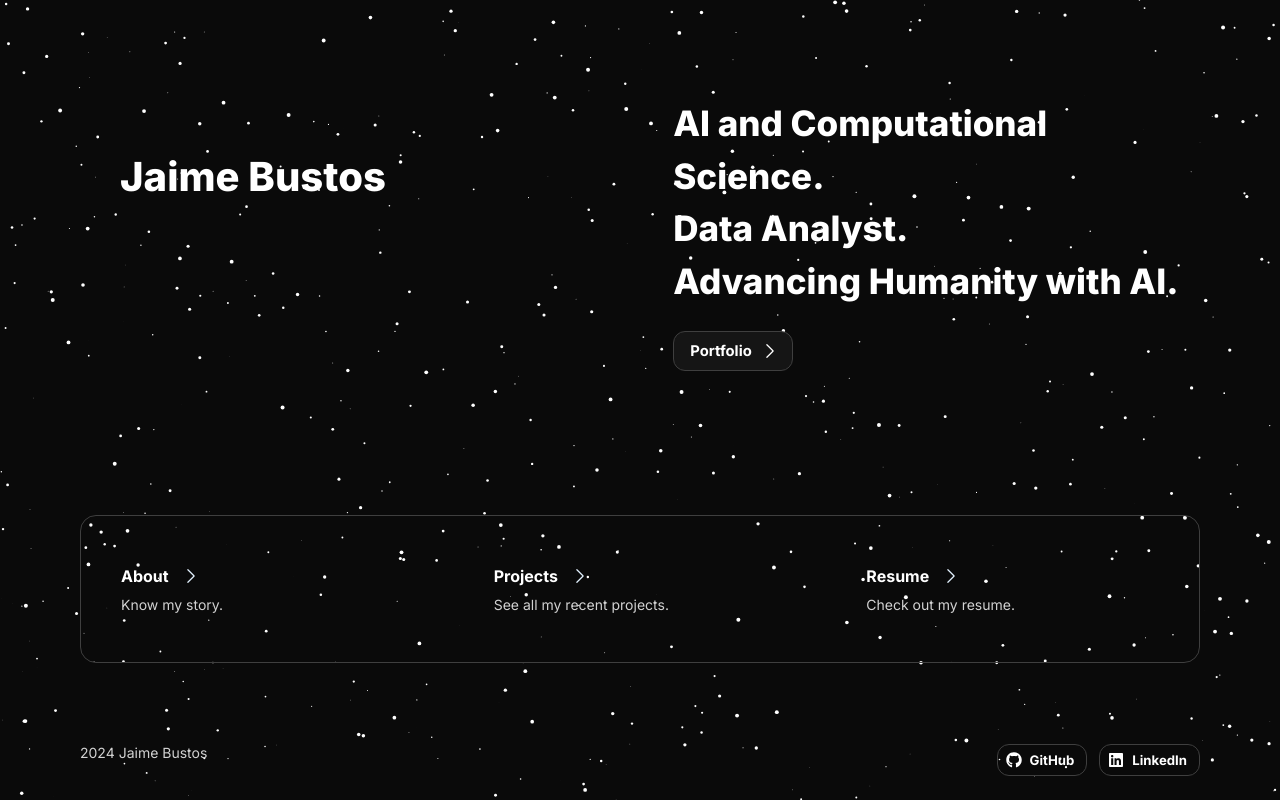
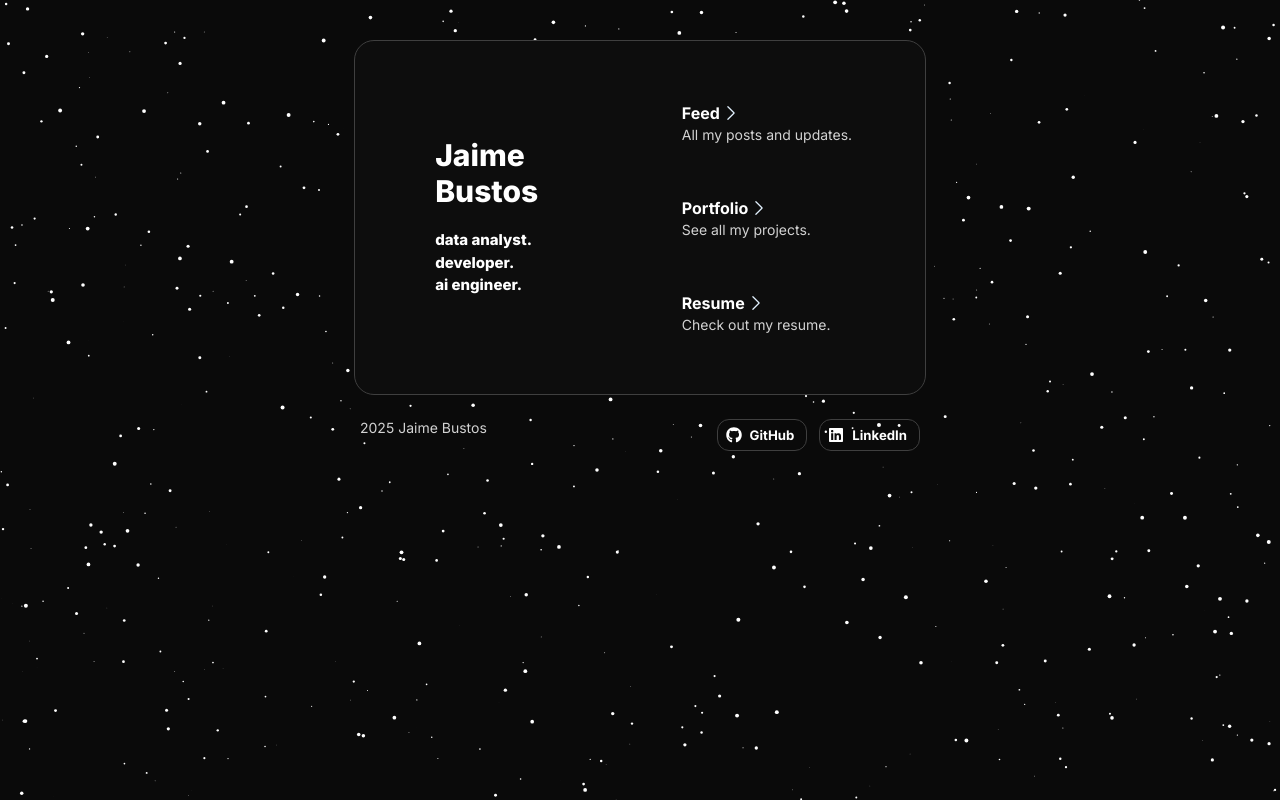
Before and after one commit to jaime-bustos/landing-page, a Next.js app: page / in a window 1280 px wide. Built offline with nearby package versions, Linux system fonts and the light colour scheme.

Commit message:
major updates to layout and structure

```diff
--- a/src/app/page.tsx
+++ b/src/app/page.tsx
@@ -2,7 +2,7 @@
 
 import React from 'react';
 
-import { Heading, Text, Flex, Button, Grid, Icon, InlineCode, Logo, Background } from '@/once-ui/components';
+import { Heading, Text, Flex, Button, Grid, Icon, InlineCode, Logo, Background} from '@/once-ui/components';
 import Link from 'next/link';
 
 import dynamic from 'next/dynamic';
@@ -11,18 +11,22 @@ const StarBackground = dynamic(() => import('../once-ui/components/StarBackgroun
   ssr: false,
 });
 
+const Footer = dynamic(() => import('../once-ui/components/Footer'), {
+	ssr: false,
+  });
+
 
 export default function Home() {
 	const links = [
 		{
 			href: "/about",
-			title: "About",
-			description: "Know my story.",
+			title: "Feed",
+			description: "All my posts and updates.",
 		},
 		{
 			href: "/projects",
-			title: "Projects",
-			description: "See all my recent projects.",
+			title: "Portfolio",
+			description: "See all my projects.",
 		},
 		{
 			href: "https://drive.google.com/file/d/1TDtYdWAC9h1CeYYfzFCD-0i3d0eJ36MM/view?usp=sharing",
@@ -39,61 +43,52 @@ export default function Home() {
 			<Flex
 				position="relative"
 				as="section" overflow="hidden"
-				fillWidth minHeight="0" maxWidth={85}
-				direction="column" alignItems="center" flex={1}>
+				fillWidth minHeight="0" maxWidth={40}
+				direction="column" alignItems="center" flex={1}	>
 				<Flex
 					as="main"
 					direction="column" justifyContent="center"
-					fillWidth fillHeight padding="l" gap="l">
+					padding="l" gap="l"
+					border="neutral-medium"
+					borderStyle="solid-1"
+					radius="xl"
+					style={{ backgroundColor: "#0d0d0d" }}
+
+					>
 					<Flex
 						mobileDirection="column"
-						fillWidth gap="24">
+						fillWidth gap="0">
 						<Flex
 							position="relative"
-							fillWidth paddingTop="56" paddingX="l">
-							<Heading variant="display-strong-s">
+							fillWidth paddingTop="56" paddingX="l"
+    						direction="column" gap="20">
+
+							<Heading variant="display-strong-s" style={{ fontSize: "30px", lineHeight: '1.2', textAlign: 'left' }}>
 								Jaime Bustos
 							</Heading>
+							<Heading
+								variant="display-strong-s" style={{ fontSize: "15px", lineHeight: '1.5', textAlign: 'left' }}>
+								data analyst.<br/>developer.<br/>ai engineer.
+							</Heading>
 						</Flex>
-						<Flex
-							position="relative"
-							fillWidth
-							gap="24"
-							marginBottom="104"
-							direction="column"
-							// style={{ marginLeft: '200px' }}
-							>
-							<Heading
-								variant="display-strong-s" style={{ fontSize: "35px", lineHeight: '1.5', textAlign: 'left' }}>
-								AI and Computational Science.<br/>Data Analyst.<br/>Advancing Humanity with AI.
-							</Heading>
-							<Button
-								href="/projects"
-								suffixIcon="chevronRight"
-								variant="secondary">
-								Portfolio
-							</Button>
-						</Flex>
-					</Flex>
 
-					<Grid
-						radius="l"
-						border="neutral-medium"
-						borderStyle="solid-1"
-						columns="repeat(3, 1fr)"
+
+						<Grid
+						rows="repeat(3, 1fr)"
 						tabletColumns="1col"
 						mobileColumns="1col"
-						fillWidth>
+						fillWidth
+						gap="xs">
 						{links.map((link) => (
 							<Link
-								style={{ padding: 'var(--responsive-space-l)' }}
+
 								key={link.href}
 								href={link.href}>
 								<Flex
-									fillWidth paddingY="8" gap="8"
+									fillWidth padding="20" gap="1"
 									direction="column">
 									<Flex
-										fillWidth gap="12"
+										fillWidth gap="1"
 										alignItems="center">
 										<Text
 											variant="body-strong-m" onBackground="neutral-strong">
@@ -109,32 +104,15 @@ export default function Home() {
 							</Link>
 						))}
 					</Grid>
+
+					</Flex>
+
+
 				</Flex>
+				<Footer/>
 			</Flex>
 
-			<Flex
-				as="footer"
-				position="relative"
-				fillWidth paddingX="l" paddingY="m"
-				justifyContent="space-between">
-				<Text
-					variant="body-default-s" onBackground="neutral-weak">
-					2024 Jaime Bustos
-				</Text>
-				<Flex
-					gap="12">
-					<Button
-						href="https://github.com/jaime-bustos"
-						prefixIcon="github" size="s" variant="tertiary">
-						GitHub
-					</Button>
-					<Button
-						href="https://www.linkedin.com/in/jaimebustosjr/"
-						prefixIcon="linkedin" size="s" variant="tertiary">
-						LinkedIn
-					</Button>
-				</Flex>
-			</Flex>
+
 		</Flex>
 	);
 }
--- /dev/null
+++ b/src/once-ui/components/Footer.tsx
@@ -0,0 +1,38 @@
+import { Text, Flex, Button, Grid, Icon, InlineCode, Logo, Background } from '@/once-ui/components';
+import Link from 'next/link';
+import React from 'react';
+
+export default function Footer() {
+    return (
+        <Flex
+            as="footer"
+            position="relative"
+            fillWidth
+            paddingX="l"
+            paddingY="m"
+            justifyContent="space-between"
+        >
+            <Text variant="body-default-s" onBackground="neutral-weak">
+                2025 Jaime Bustos
+            </Text>
+            <Flex gap="12">
+                <Button
+                    href="https://github.com/jaime-bustos"
+                    prefixIcon="github"
+                    size="s"
+                    variant="tertiary"
+                >
+                    GitHub
+                </Button>
+                <Button
+                    href="https://www.linkedin.com/in/jaimebustosjr/"
+                    prefixIcon="linkedin"
+                    size="s"
+                    variant="tertiary"
+                >
+                    LinkedIn
+                </Button>
+            </Flex>
+        </Flex>
+    );
+}
```
Also changed, not shown: src/once-ui/components/Flex.tsx (indentation only), 1 other file (tests, documents, lock files or other folders).
